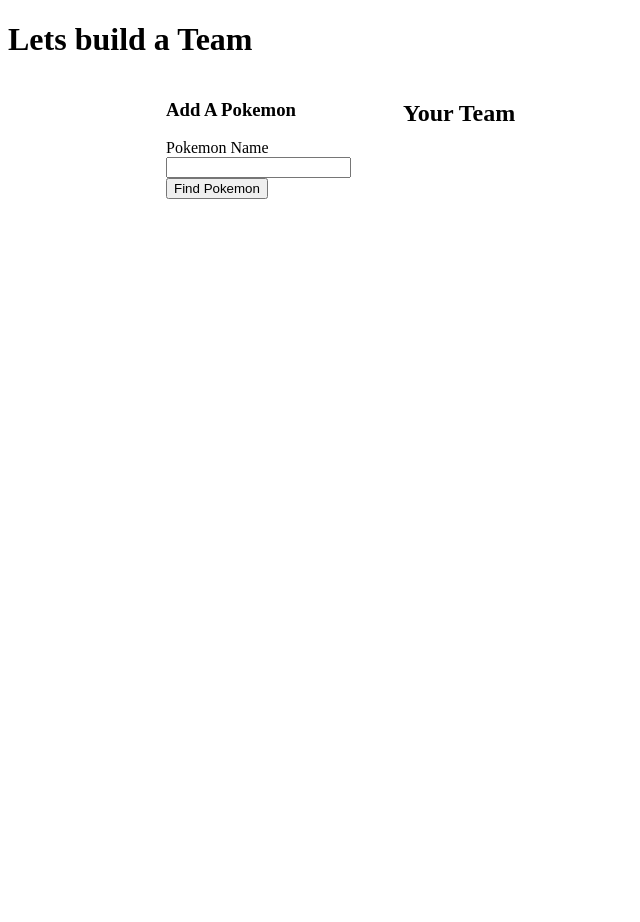
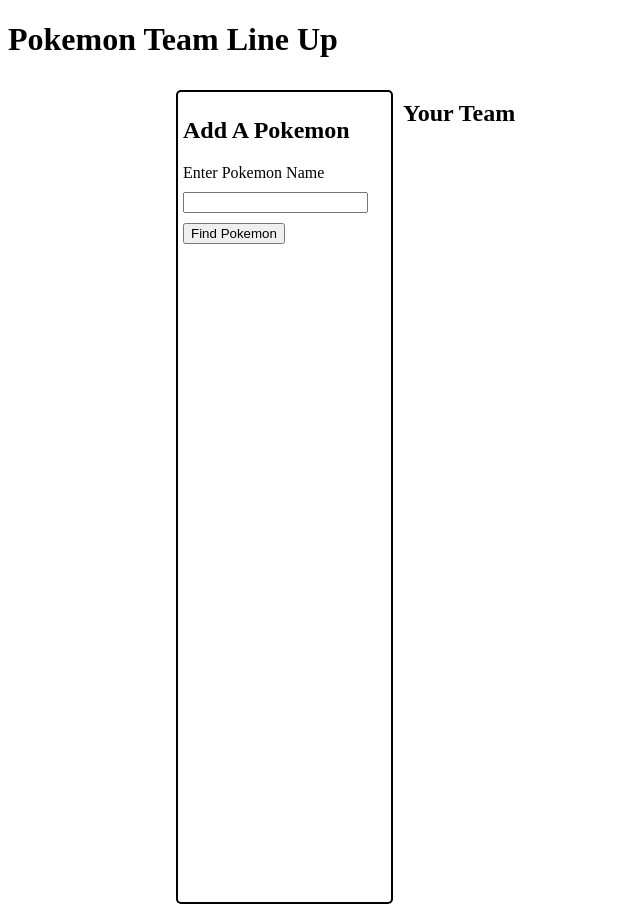
Before and after one commit to yespacefeng/PokemonTeamBuilder, a React app: page / in a window 1280 px wide. Shown: the whole page, without its empty margins (0-640 px from the left). Before the commit the page ends 800 px from the top, so only its background shows below. Built offline with nearby package versions, Linux system fonts and the light colour scheme.

Commit message:
Added CSS for Add Pokemon Form

```diff
--- a/client/src/components/AddPokemon.jsx
+++ b/client/src/components/AddPokemon.jsx
@@ -1,4 +1,5 @@
 import React, { useState } from 'react';
+import './styles/AddPokemon.css';
 
 const AddPokemon = ({ onSubmit }) => {
   const [term, setTerm] = useState('');
@@ -11,8 +12,8 @@
 
   return (
     <form id="add-pokemon">
-      <h3>Add A Pokemon</h3>
-      <label>Pokemon Name</label><br></br>
+      <h2>Add A Pokemon</h2>
+      <label>Enter Pokemon Name</label><br></br>
       <input type="text" id="name" value={term} onChange={e => { setTerm(e.target.value) }}></input><br></br>
       <button className='submit-btn' onClick={event => { onClick(event) }}>Find Pokemon</button>
     </form>
--- a/client/src/components/Header.jsx
+++ b/client/src/components/Header.jsx
@@ -2,7 +2,7 @@
 
 const Header = (props) => (
   <div id="header">
-    <h1 id="welcome">Lets build a Team</h1>
+    <h1 id="welcome">Pokemon Team Line Up</h1>
   </div>
 )
 
--- a/client/src/components/PokemonListEntry.jsx
+++ b/client/src/components/PokemonListEntry.jsx
@@ -3,12 +3,11 @@
 
 const PokemonListEntry = ({ pokemon }) => (
   <div className="pokemon-list-entry">
-    <div className='top'>
     <div className='info'>
       <h4 className='name'>{pokemon.name[0].  toUpperCase () + pokemon.name.slice(1)}</h4>
       <select className="ability">
         {pokemon.abilities.map(ability => (
-            <option key={ability.slot} value= {ability.  ability.name}>{ability.ability. name}</option>
+          <option key={ability.slot} value= {ability.  ability.name}>{ability.ability.name.split('-').join(' ')}</option>
         ))}
       </select>
     </div>
@@ -48,26 +47,25 @@
         <h5>{pokemon.stats[5].base_stat}</h5>
       </div>
     </div>
-    </div>
-    <div className="move-container bottom">
+    <div className='move-list-container'>
       <select className='move-list'>
         {pokemon.moves.map(move => (
-          <option key={move.move.name} value={move.move.name}>{move.move.name}</option>
+          <option key={move.move.name} value={move.move.name}>{move.move.name.split('-').join(' ')}</option>
         ))}
       </select>
       <select className='move-list'>
         {pokemon.moves.map(move => (
-          <option key={move.move.name} value={move.move.name}>{move.move.name}</option>
+          <option key={move.move.name} value={move.move.name}>{move.move.name.split('-').join(' ')}</option>
         ))}
       </select>
       <select className='move-list'>
         {pokemon.moves.map(move => (
-          <option key={move.move.name} value={move.move.name}>{move.move.name}</option>
+          <option key={move.move.name} value={move.move.name}>{move.move.name.split('-').join(' ')}</option>
         ))}
       </select>
       <select className='move-list'>
         {pokemon.moves.map(move => (
-          <option key={move.move.name} value={move.move.name}>{move.move.name}</option>
+          <option key={move.move.name} value={move.move.name}>{move.move.name.split('-').join(' ')}</option>
         ))}
       </select>
     </div>
--- /dev/null
+++ b/client/src/components/styles/AddPokemon.css
@@ -0,0 +1,12 @@
+#add-pokemon {
+  min-width: 200px;
+  height: 100vh;
+  padding: 5px;
+  border: 2px solid black;
+  border-radius: 5px;
+  margin: 10px;
+}
+
+input {
+  margin: 10px auto;
+}
--- a/client/src/components/styles/PokemonListEntry.css
+++ b/client/src/components/styles/PokemonListEntry.css
@@ -1,9 +1,13 @@
-.top {
+.pokemon-list-entry {
   display: grid;
-  grid-template-columns: 25% 50% 25%;
+  grid-template-columns: 15% 30% 25% 30%;
+  padding: 5px;
+  border: 2px solid black;
+  border-radius: 5px;
+  margin: 10px auto;
 }
 .ability {
-  width: 50%;
+  width: 90%;
   height: 40px;
   margin: auto;
 }
@@ -37,8 +41,12 @@
   display: grid;
   grid-template-columns: 50% 50%;
 }
+.move-list-container {
+  display: grid;
+  grid-template-columns: 50% 50%;
+}
 .move-list {
   width: 90%;
   height: 40px;
-  margin: 10px auto;
+  margin: auto;
 }
```
Lines whose indentation alone changed are shown as unchanged.
